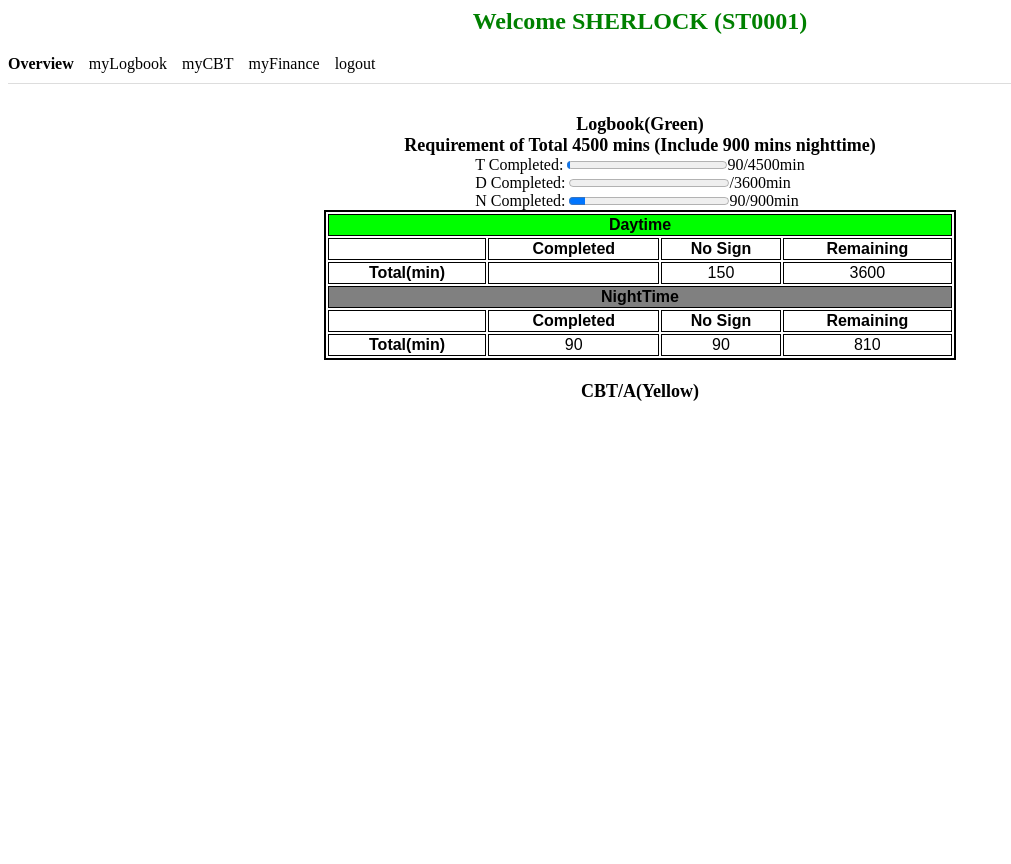
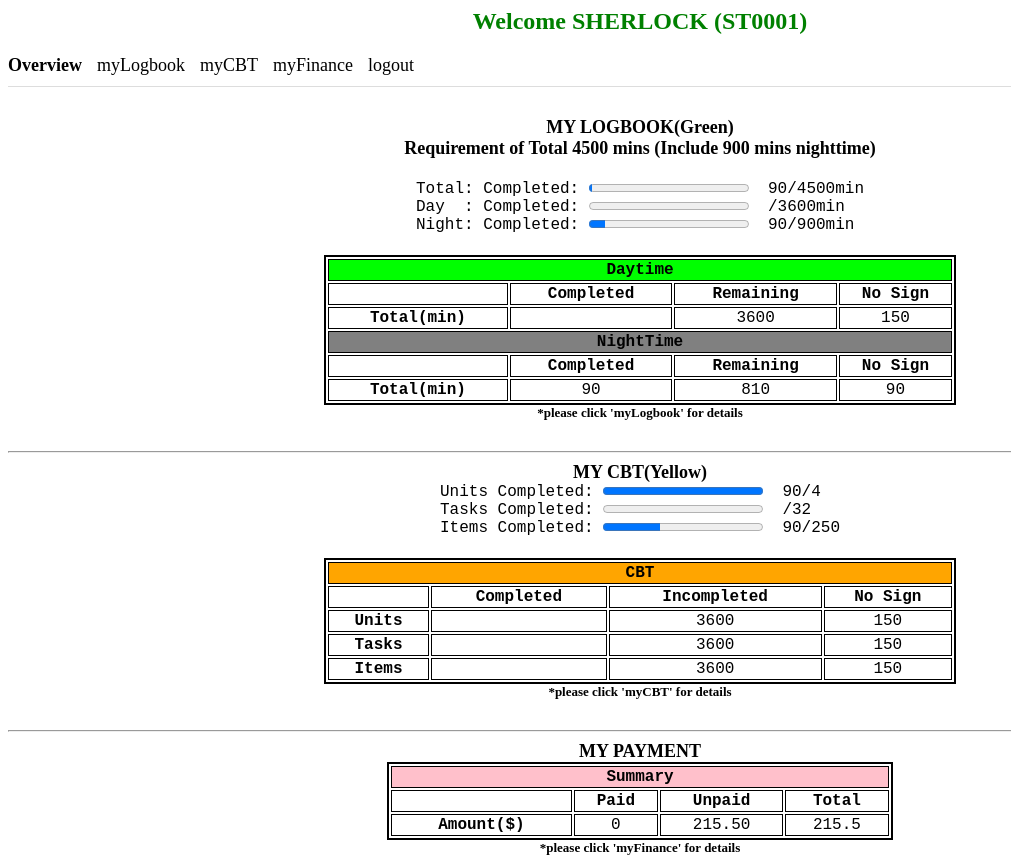
Before and after one commit to au-GCMG/TLDR, a PHP site: page /student.php in a window 1280 px wide. Shown: the whole page, without its empty margins (0-1011 px from the left). Before the commit the page ends 401 px from the top, so only its background shows below. Run offline with PHP 8.4, Linux system fonts and the light colour scheme; a user stored in the database is signed in; data comes from the database, SQL or seed files in the repository; both versions use the stored data as it was after the commit; a stand-in replaces the project's code that opens the database connection.

Commit message:
shansong-student&DB

```diff
--- a/inc/menu.inc.php
+++ b/inc/menu.inc.php
@@ -1,4 +1,4 @@
-<div id = menuBlock>
+<nav id = menuBlock>
     <ul id="menu">
         <li><a href="student.php">Overview</a></li>
         <li><a href="MyLogbookD.php">myLogbook</a></li>
@@ -6,4 +6,4 @@
         <li><a href="MyFinance.php">myFinance</a></li>
         <li><a href="login.html">logout</a></li>
     </ul>
-</div>
+</nav>
--- a/inc/student_overview.php
+++ b/inc/student_overview.php
@@ -55,6 +55,35 @@
     }
     mysqli_free_result($result4);
 
+    //summary for payment
+    $totalPaid = 0.00;
+    $totalUnpaid = 0.00;
+    $totalAmount = 0.00;
+    //Paid
+    $sql = "SELECT SUM(totalAmount) AS totalAmount FROM payment where studentL = '{$licence}' and paid = 1";
+    $result5 = mysqli_query($conn, $sql);
+    if($result5)
+    {
+      if(mysqli_num_rows($result5) > 0)
+      {
+        $row = mysqli_fetch_assoc($result5);
+        $totalPaid = $row['totalAmount'];
+      }
+    }
+    mysqli_free_result($result5);
+
+    //unpaid
+    $sql = "SELECT SUM(totalAmount) AS totalAmount FROM payment where studentL = '{$licence}' and paid = 0";
+    $result6 = mysqli_query($conn, $sql);
+    if($result5)
+    {
+      if(mysqli_num_rows($result6) > 0)
+      {
+        $row = mysqli_fetch_assoc($result6);
+        $totalUnpaid = $row['totalAmount'];
+      }
+    }
+    mysqli_free_result($result6);
 
     mysqli_close($conn);
 
@@ -62,4 +91,14 @@
     $totalNosign = $daytimeNosign + $nighttimeNosign;
     $daytimeRemaining = 3600 - $daytimeCompleted;
     $nighttimeRemaining = 900 - $nighttimeCompleted;
+
+    if(empty($totalPaid))
+    {
+      $totalPaid =0.00;
+    }
+    if(empty($totalUnpaid))
+    {
+      $totalUnpaid = 0.00;
+    }
+    $totalAmount = $totalUnpaid + $totalPaid;
 ?>
--- a/student.php
+++ b/student.php
@@ -25,6 +25,7 @@
             $firstname = $row['firstname'];
             echo "<h2>Welcome $firstname ($licence)</h2>";
             require_once "inc/menu.inc.php";
+
           }
         }
         mysqli_free_result($result);
@@ -36,35 +37,76 @@
     ?>
 
     <div id = 'overview'>
-      <caption>Logbook(Green)<br>Requirement of Total 4500 mins (Include 900 mins nighttime)</caption><br>
+      <caption>MY LOGBOOK(Green)<br>Requirement of Total 4500 mins (Include 900 mins nighttime)</caption><br>
+      <br>
       <div id = "progress">
-        <label for = "green">T Completed: </label>
-        <progress id = "completed" max = "4500", value=<?=$totalCompleted ?>></progress><a><?=$totalCompleted ?>/4500min</a><br>
-        <label for = "daytime">D Completed: </label>
-        <progress id = "daytimeCompleted" max = "3600", value=<?=$daytimeCompleted ?>></progress><a><?=$daytimeCompleted ?>/3600min</a><br>
-        <label for = "nighttime">N Completed: </label>
-        <progress id = "nighttimeCompleted" max = "900", value=<?=$nighttimeCompleted ?>></progress><a><?=$nighttimeCompleted ?>/900min</a><br>
+        <label>Total: Completed: </label>
+        <progress id = "completed" max = "4500", value=<?=$totalCompleted ?>></progress>&nbsp&nbsp<a><?=$totalCompleted ?>/4500min</a><br>
+        <label>Day&nbsp&nbsp: Completed: </label>
+        <progress id = "daytimeCompleted" max = "3600", value=<?=$daytimeCompleted ?>></progress>&nbsp&nbsp<a><?=$daytimeCompleted ?>/3600min</a><br>
+        <label>Night: Completed: </label>
+        <progress id = "nighttimeCompleted" max = "900", value=<?=$nighttimeCompleted ?>></progress>&nbsp&nbsp<a><?=$nighttimeCompleted ?>/900min</a><br>
       </div>
+      <br>
       <table id = "green">
         <thead>
           <tr><th colspan="4" class ="first">Daytime</th></tr>
-          <tr><th></th><th>Completed</th><th>No Sign</th><th>Remaining</th></tr>
+          <tr><th></th><th>Completed</th><th>Remaining</th><th>No Sign</th></tr>
         </thead>
         <tbody>
-          <tr><th>Total(min)<td><?=$daytimeCompleted ?><td><?=$daytimeNosign ?><td><?=$daytimeRemaining ?></tr>
+          <tr><th>Total(min)<td><?=$daytimeCompleted ?><td><?=$daytimeRemaining ?><td><?=$daytimeNosign ?></tr>
         </tbody>
         <br>
         <thead>
           <tr><th colspan="4" class ="next">NightTime</th></tr>
-          <tr><th></th><th>Completed</th><th>No Sign</th><th>Remaining</th></tr>
+          <tr><th></th><th>Completed</th><th>Remaining</th><th>No Sign</th></tr>
         </thead>
         <tbody>
-          <tr><th>Total(min)<td><?=$nighttimeCompleted ?><td><?=$nighttimeNosign ?><td><?=$nighttimeRemaining ?></tr>
+          <tr><th>Total(min)<td><?=$nighttimeCompleted ?><td><?=$nighttimeRemaining ?><td><?=$nighttimeNosign ?></tr>
         </tbody>
       </table>
+      <br><a style = "font-size:small">*please click 'myLogbook' for details</a>
+
       <br><br>
-      <caption>CBT/A(Yellow)</caption><br>
-    </div>
+      <hr>
+
+      <caption>MY CBT(Yellow)</caption><br>
+      <div id = "progress">
+        <label>Units Completed: </label>
+        <progress id = "unitCompleted" max = "4", value=<?=$totalCompleted ?>></progress>&nbsp&nbsp<a><?=$totalCompleted ?>/4</a><br>
+        <label>Tasks Completed: </label>
+        <progress id = "taskCompleted" max = "32", value=<?=$daytimeCompleted ?>></progress>&nbsp&nbsp<a><?=$daytimeCompleted ?>/32</a><br>
+        <label>Items Completed: </label>
+        <progress id = "itemCompleted" max = "250", value=<?=$nighttimeCompleted ?>></progress>&nbsp&nbsp<a><?=$nighttimeCompleted ?>/250</a><br>
+      </div>
+      <br><br>
+      <table id = "yellow">
+        <thead>
+          <tr><th colspan="4" class ="cbt">CBT</th></tr>
+          <tr><th></th><th>Completed</th><th>Incompleted</th><th>No Sign</th></tr>
+        </thead>
+        <tbody>
+          <tr><th>Units<td><?=$daytimeCompleted ?><td><?=$daytimeRemaining ?><td><?=$daytimeNosign ?></tr>
+          <tr><th>Tasks<td><?=$daytimeCompleted ?><td><?=$daytimeRemaining ?><td><?=$daytimeNosign ?></tr>
+          <tr><th>Items<td><?=$daytimeCompleted ?><td><?=$daytimeRemaining ?><td><?=$daytimeNosign ?></tr>
+        </tbody>
+      </table>
+      <br><a style = "font-size:small">*please click 'myCBT' for details</a>
+
+      <br><br>
+      <hr>
+
+      <caption>MY PAYMENT</caption><br>
+      <table id = "pink">
+      <thead>
+        <tr><th colspan="4" class ="payment">Summary</th></tr>
+        <tr><th></th><th>Paid</th><th>Unpaid</th><th>Total</th></tr>
+      </thead>
+      <tbody>
+        <tr><th>Amount($)<td><?=$totalPaid ?><td><?=$totalUnpaid ?><td><?=$totalAmount ?></tr>
+      </tbody>
+      </table>
+      <br><a style = "font-size:small">*please click 'myFinance' for details</a>
 
   </body>
 </html>
--- a/styles/student.css
+++ b/styles/student.css
@@ -43,6 +43,7 @@
     display: block;
     float: left;
     color: black;
+    font-size: large;
 }
 
 #menu li a:hover{
@@ -63,7 +64,7 @@
 
 table#green{
     width:  50%;
-    font-family: Arial, Helvetica, sans-serif;
+    font-family: 'Courier New', Courier, monospace;
     border: 2px solid black;
     text-align: center;
     display: inline-block;
@@ -89,4 +90,45 @@
     text-align:left;
     font-weight: normal;
     font-size:medium;
+    font-family: 'Courier New', Courier, monospace;
  }
+
+ table#pink{
+    width:  40%;
+    font-family:'Courier New', Courier, monospace;
+    border: 2px solid black;
+    text-align: center;
+    display: inline-block;
+
+}
+table#pink tr th{
+    border: 1px solid black;
+}
+table#pink tr td{
+    border: 1px solid black;
+}
+
+table#pink th.payment{
+    background-color: pink;
+    width: 40%;
+}
+
+table#yellow{
+    width:  50%;
+    font-family:'Courier New', Courier, monospace;
+    border: 2px solid black;
+    text-align: center;
+    display: inline-block;
+
+}
+table#yellow tr th{
+    border: 1px solid black;
+}
+table#yellow tr td{
+    border: 1px solid black;
+}
+
+table#yellow th.cbt{
+    background-color: orange;
+    width: 45%;
+}
```
Also changed, not shown: db.sql (+54 -5 lines).
